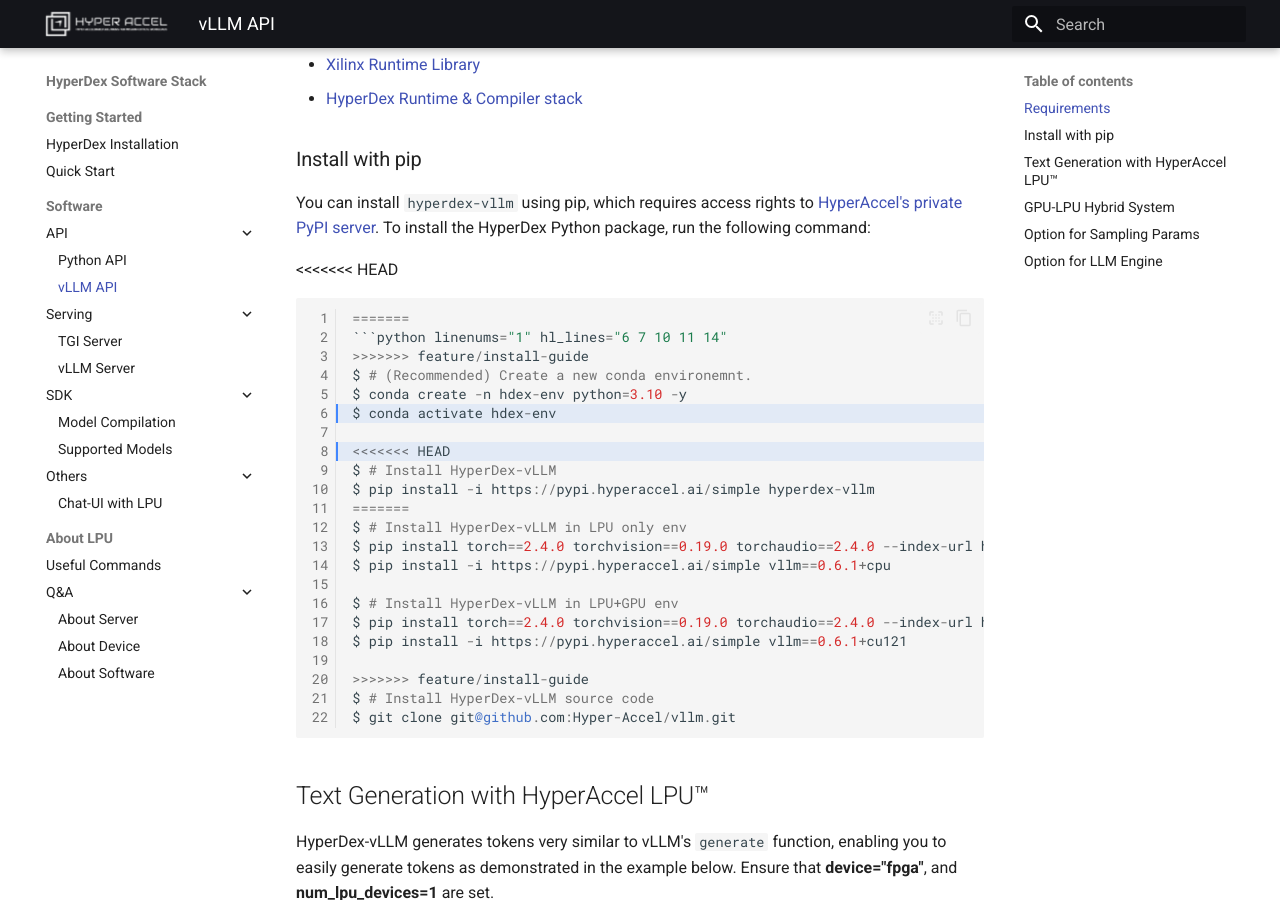
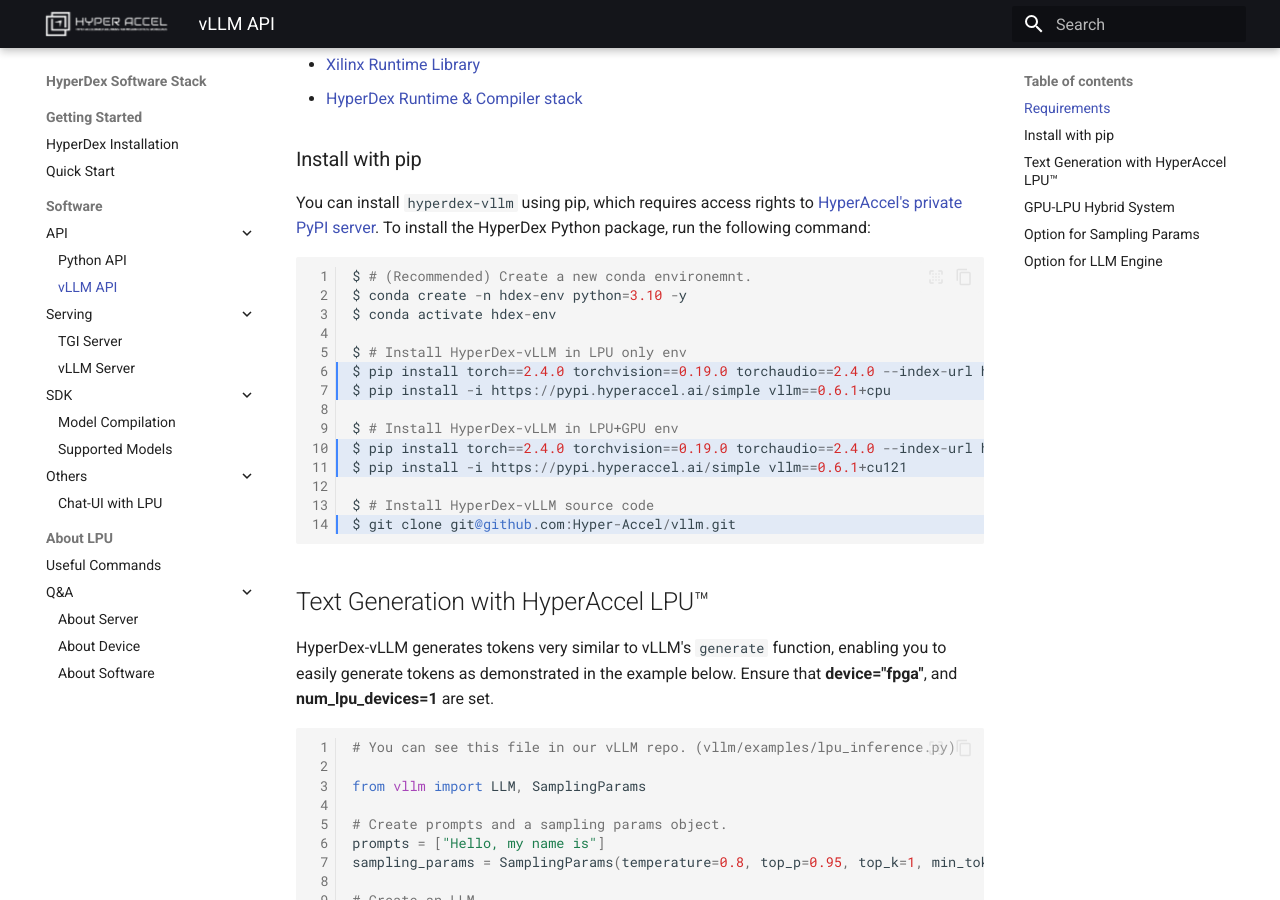
Before and after one commit to Hyper-Accel/docs, an MkDocs documentation site: the page built from docs/vllm_api.md, in a window 1280 px wide and 900 px high, scrolled down 434 px. Built offline with MkDocs 1.6.1 and Material for MkDocs 9.7.7, drawn with Linux system fonts in a browser that asks for light colours.

Commit message:
Fix merge error

````diff
--- a/docs/vllm_api.md
+++ b/docs/vllm_api.md
@@ -16,19 +16,11 @@
 ### Install with pip
 You can install `hyperdex-vllm` using pip, which requires access rights to [HyperAccel's private PyPI server](https://pypi.hyperaccel.ai). To install the HyperDex Python package, run the following command:
 
-<<<<<<< HEAD
-```python linenums="1" hl_lines="6 8"
-=======
 ```python linenums="1" hl_lines="6 7 10 11 14"
->>>>>>> feature/install-guide
 $ # (Recommended) Create a new conda environemnt.
 $ conda create -n hdex-env python=3.10 -y
 $ conda activate hdex-env
 
-<<<<<<< HEAD
-$ # Install HyperDex-vLLM
-$ pip install -i https://pypi.hyperaccel.ai/simple hyperdex-vllm
-=======
 $ # Install HyperDex-vLLM in LPU only env
 $ pip install torch==2.4.0 torchvision==0.19.0 torchaudio==2.4.0 --index-url https://download.pytorch.org/whl/cpu
 $ pip install -i https://pypi.hyperaccel.ai/simple vllm==0.6.1+cpu
@@ -37,7 +29,6 @@
 $ pip install torch==2.4.0 torchvision==0.19.0 torchaudio==2.4.0 --index-url https://download.pytorch.org/whl/cu121
 $ pip install -i https://pypi.hyperaccel.ai/simple vllm==0.6.1+cu121
 
->>>>>>> feature/install-guide
 $ # Install HyperDex-vLLM source code
 $ git clone git@github.com:Hyper-Accel/vllm.git
 ```
````
